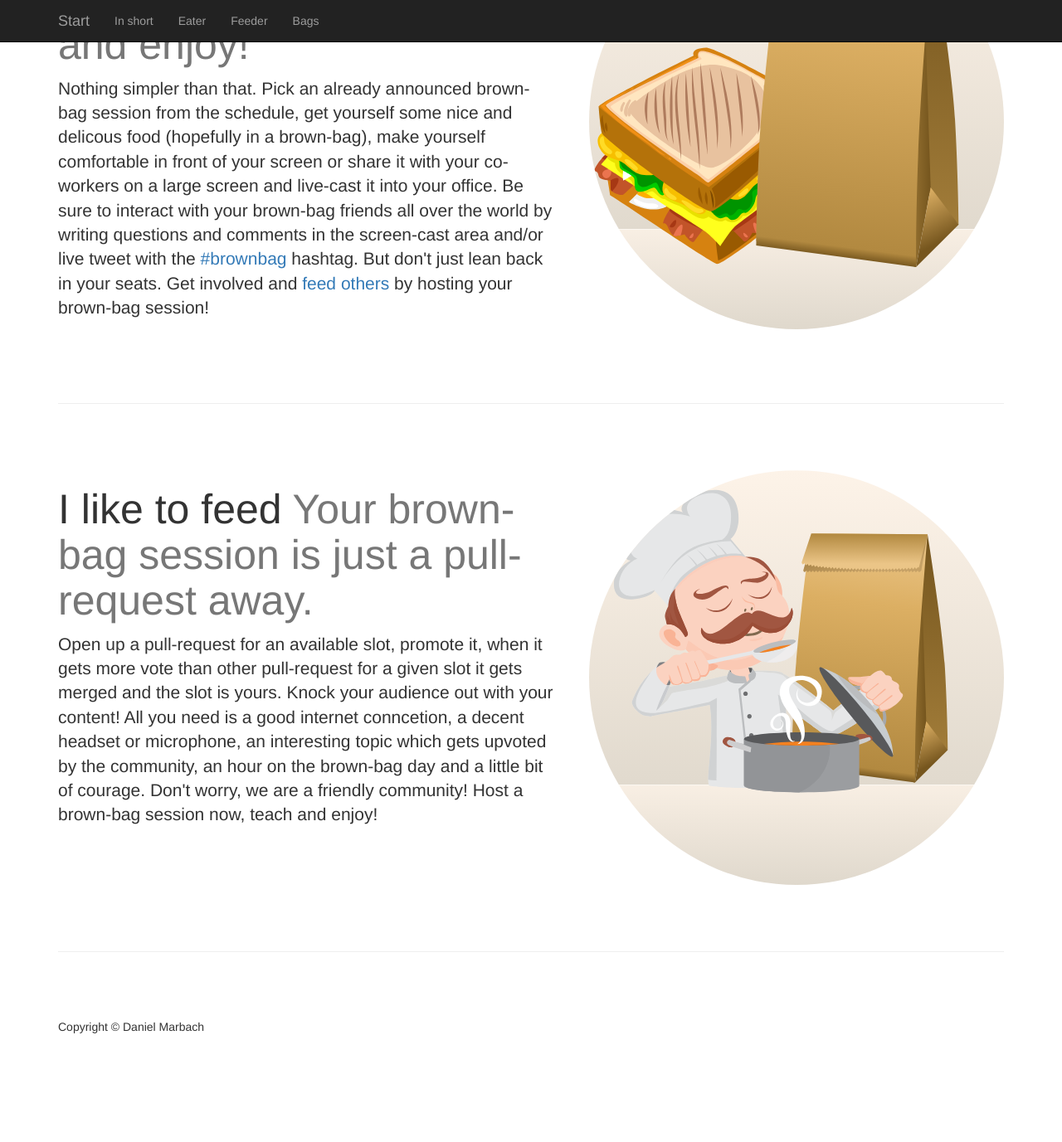
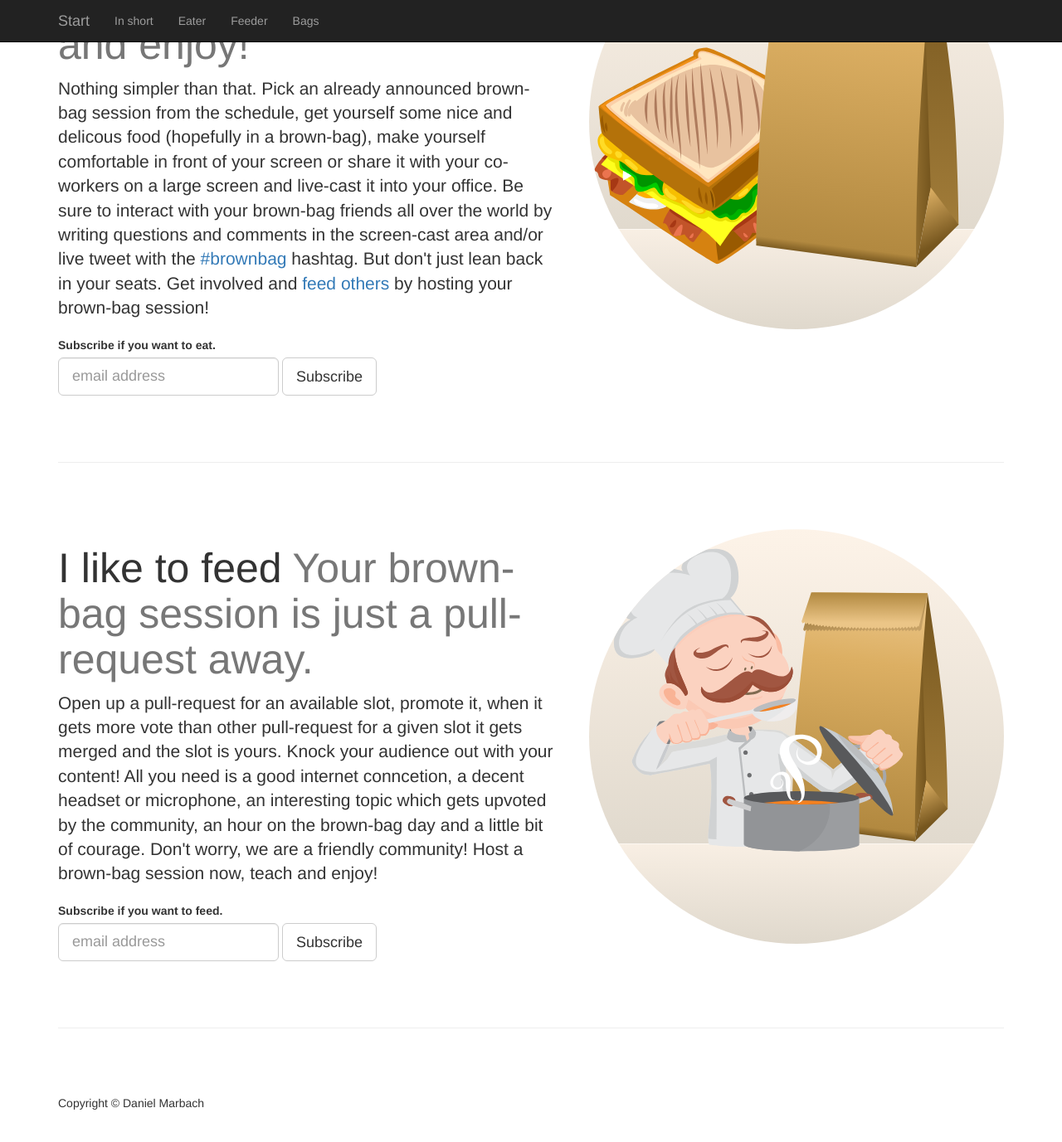
Before and after one commit to brown-bag/brown-bag.github.com, a Jekyll site: the page built from index.html, in a window 1280 px wide and 1400 px high, scrolled down 1488 px. Shown: the top 1377 px of the window at 83% size. Built offline with Jekyll 4.4.1, drawn with Linux system fonts in a browser that asks for light colours; before the commit the page ends 2796 px from its top, so only the background shows below that.

Commit message:
Signup forms

```diff
--- a/_includes/content.html
+++ b/_includes/content.html
@@ -16,7 +16,20 @@
         <h2 class="featurette-heading">I like to eat
             <span class="text-muted">Subscribe to a brown-bag session, learn and enjoy!</span>
         </h2>
-        <p class="lead">Nothing simpler than that. Pick an already announced brown-bag session from the schedule, get yourself some nice and delicous food (hopefully in a brown-bag), make yourself comfortable in front of your screen or share it with your co-workers on a large screen and live-cast it into your office. Be sure to interact with your brown-bag friends all over the world by writing questions and comments in the screen-cast area and/or live tweet with the <a href="https://twitter.com/hashtag/brownbag">#brownbag</a> hashtag. But don't just lean back in your seats. Get involved and <a href="#feeder">feed others</a> by hosting your brown-bag session!</p>
+        <p class="lead">Nothing simpler than that. Pick an already announced brown-bag session from the schedule, get yourself some nice and delicous food (hopefully in a brown-bag), make yourself comfortable in front of your screen or share it with your co-workers on a large screen and live-cast it into your office. Be sure to interact with your brown-bag friends all over the world by writing questions and comments in the screen-cast area and/or live tweet with the <a href="https://twitter.com/hashtag/brownbag">#brownbag</a> hashtag. But don't just lean back in your seats. Get involved and <a href="#feeder">feed others</a> by hosting your brown-bag session!
+          <div id="mc_embed_signup_eater">
+              <form action="//brown-bag.us11.list-manage.com/subscribe/post?u=01faea0960af3a22f345f25c0&amp;id=fa33290914" method="post"
+                id="mc-embedded-subscribe-form" name="mc-embedded-subscribe-form" class="form-inline" target="_blank" novalidate>
+              <div class="form-group">
+                <label for="mce-EMAIL">Subscribe if you want to eat.</label><div id="clear" />
+                <input type="email" value="" name="EMAIL" class="form-control input-lg" id="mce-EMAIL" placeholder="email address" required>
+                <!-- real people should not fill this in and expect good things - do not remove this or risk form bot signups-->
+                <div style="position: absolute; left: -5000px;"><input type="text" name="b_01faea0960af3a22f345f25c0_fa33290914" tabindex="-1" value=""></div>
+                <input type="submit" value="Subscribe" name="subscribe" id="mc-embedded-subscribe" class="btn btn-default btn-lg">
+              </div>
+            </form>
+          </div>
+        </p>
     </div>
 
     <hr class="featurette-divider">
@@ -27,7 +40,20 @@
         <h2 class="featurette-heading">I like to feed
             <span class="text-muted">Your brown-bag session is just a pull-request away.</span>
         </h2>
-        <p class="lead">Open up a pull-request for an available slot, promote it, when it gets more vote than other pull-request for a given slot it gets merged and the slot is yours. Knock your audience out with your content! All you need is a good internet conncetion, a decent headset or microphone, an interesting topic which gets upvoted by the community, an hour on the brown-bag day and a little bit of courage. Don't worry, we are a friendly community! Host a brown-bag session now, teach and enjoy!</p>
+        <p class="lead">Open up a pull-request for an available slot, promote it, when it gets more vote than other pull-request for a given slot it gets merged and the slot is yours. Knock your audience out with your content! All you need is a good internet conncetion, a decent headset or microphone, an interesting topic which gets upvoted by the community, an hour on the brown-bag day and a little bit of courage. Don't worry, we are a friendly community! Host a brown-bag session now, teach and enjoy!
+          <div id="mc_embed_signup_feeder">
+              <form action="//brown-bag.us11.list-manage.com/subscribe/post?u=01faea0960af3a22f345f25c0&amp;id=1401ca952d" method="post"
+                id="mc-embedded-subscribe-form" name="mc-embedded-subscribe-form" class="form-inline" target="_blank" novalidate>
+              <div class="form-group">
+                <label for="mce-EMAIL">Subscribe if you want to feed.</label><div id="clear" />
+                <input type="email" value="" name="EMAIL" class="form-control input-lg" id="mce-EMAIL" placeholder="email address" required>
+                <!-- real people should not fill this in and expect good things - do not remove this or risk form bot signups-->
+                <div style="position: absolute; left: -5000px;"><input type="text" name="b_01faea0960af3a22f345f25c0_1401ca952d" tabindex="-1" value=""></div>
+                <input type="submit" value="Subscribe" name="subscribe" id="mc-embedded-subscribe" class="btn btn-default btn-lg">
+              </div>
+            </form>
+          </div>
+        </p>
     </div>
 
     <hr class="featurette-divider" id="bags">
```
